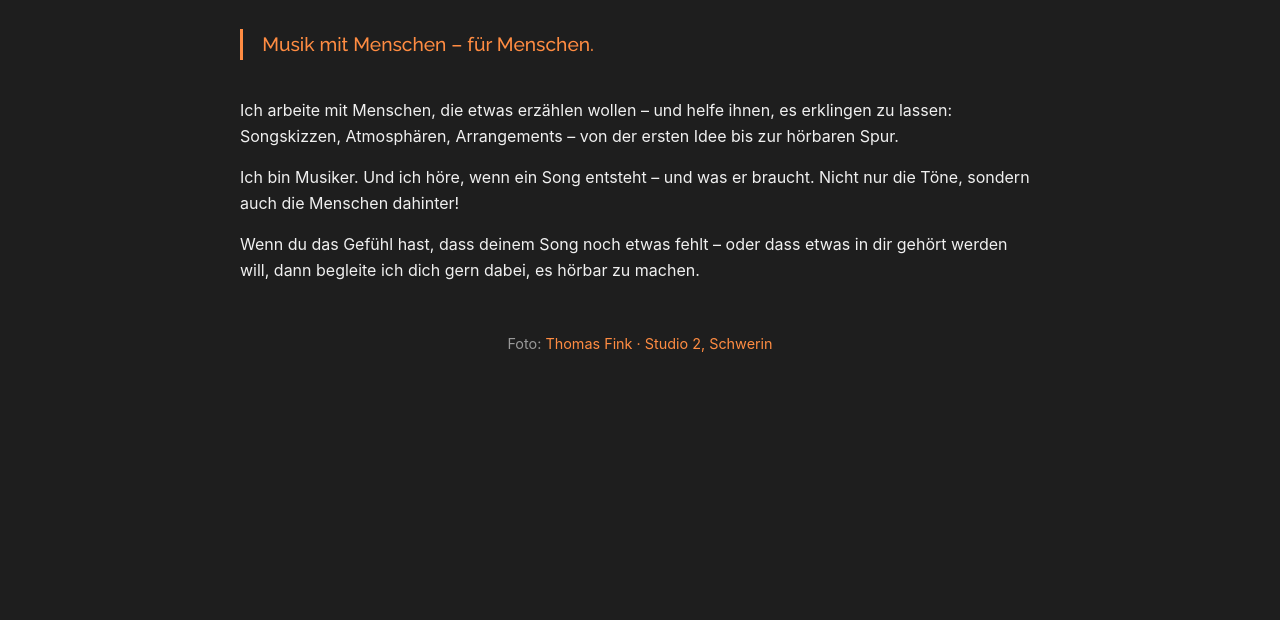
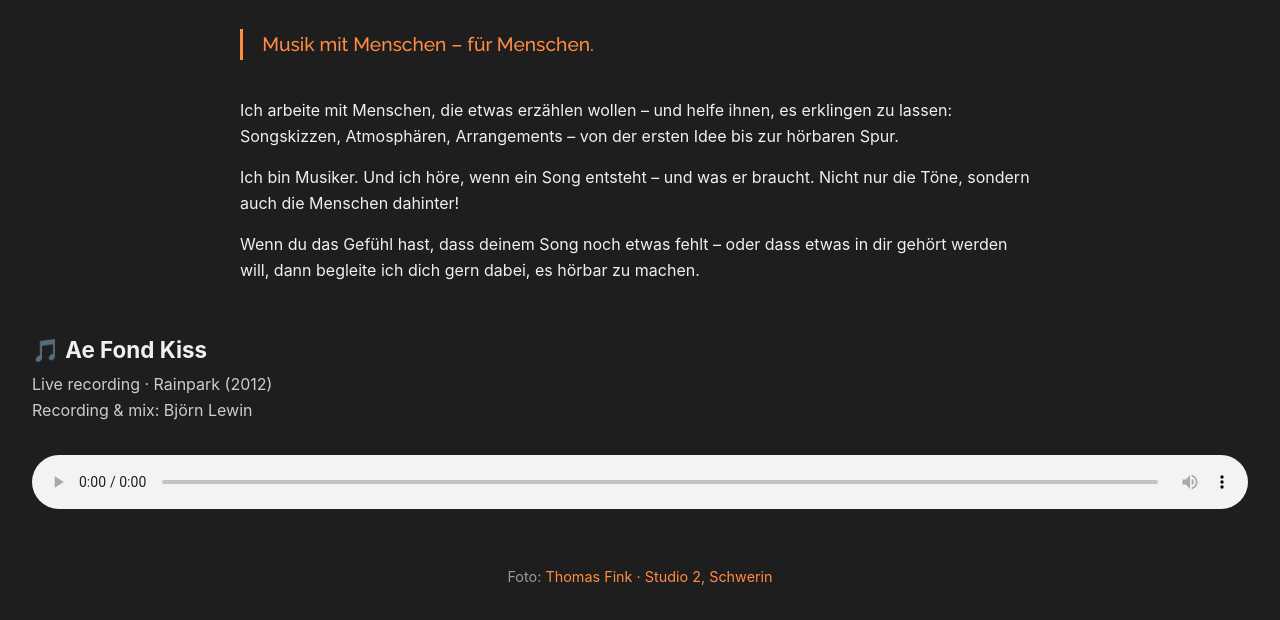
Before and after one commit to bjoernlewin/bjoernlewin.github.io, a plain HTML site: page index.html in a window 1280 px wide. Shown: the part 433-1053 px from the top of the page. Before the commit the page ends 820 px from the top, so only its background shows below. Drawn offline with Linux system fonts and the light colour scheme.

Commit message:
Update index.html

```diff
--- a/index.html
+++ b/index.html
@@ -78,7 +78,16 @@
         oder dass etwas in dir gehört werden will,
         dann begleite ich dich gern dabei, es hörbar zu machen.</p>
     </div>
+<section style="margin-top: 3rem;">
+  <h2 style="font-size: 1.4em; color: #f0f0f0; margin-bottom: 0.2em;">🎵 Ae Fond Kiss</h2>
+  <p style="color: #ccc; margin-top: 0;">Live recording · Rainpark (2012)<br>
+  Recording & mix: Björn Lewin</p>
 
+  <audio controls style="width: 100%; margin-top: 1em;">
+    <source src="media/ae-fond-kiss.mp3" type="audio/mpeg">
+    Your browser does not support the audio element.
+  </audio>
+</section>
     <footer style="margin-top: 3rem; font-size: 0.9em; color: #999; text-align: center;">
         Foto: <a href="https://www.tonstudio2.de" target="_blank" style="color: #ff8c42; text-decoration: none;">
         Thomas Fink · Studio 2, Schwerin</a>
```
